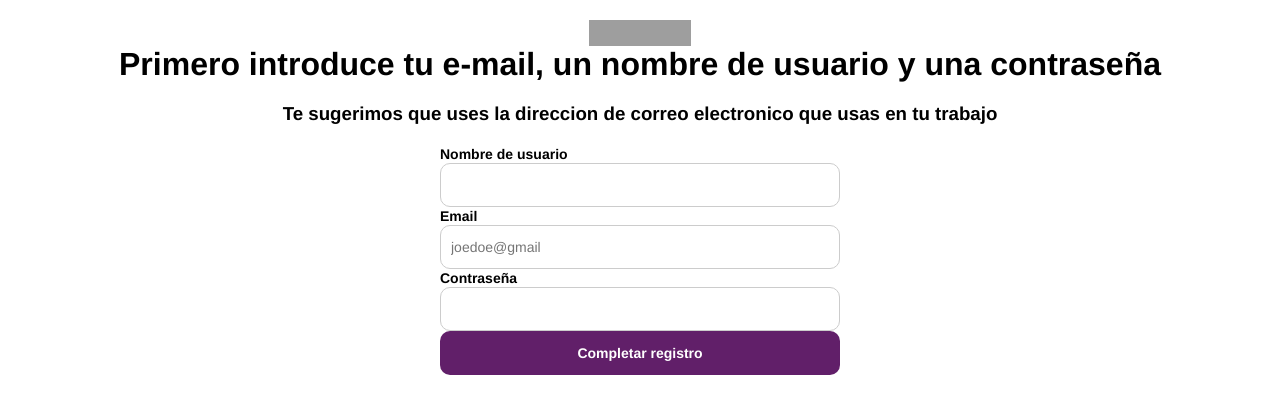
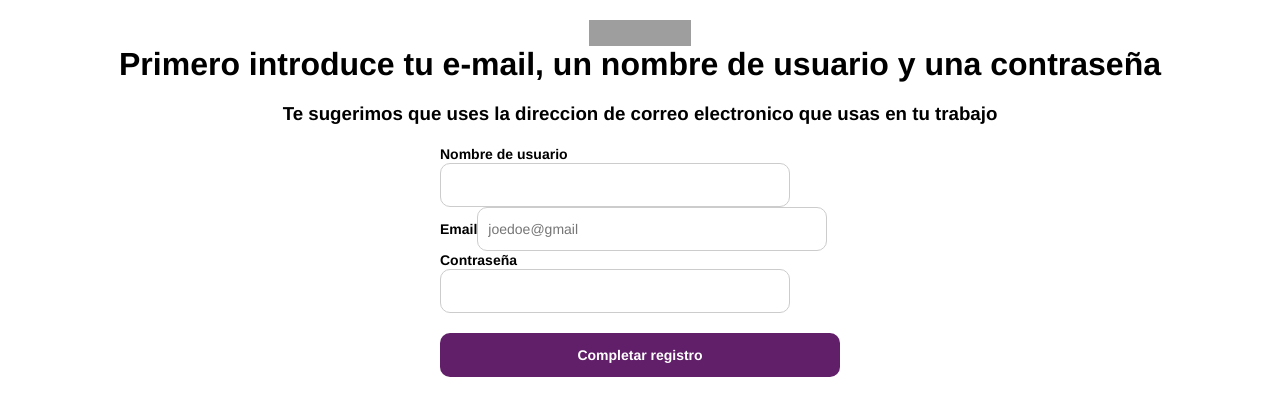
Before and after one commit to bruno-ariel/PWA_TM_27_2025_FRONTEND, a React (Vite) app: page /register in a window 1280 px wide. Shown: the top 416 px of the page. Built offline with nearby package versions, Linux system fonts and the light colour scheme; grey boxes are pictures that could not be loaded.

Commit message:
registro1.6

```diff
--- a/src/app.css
+++ b/src/app.css
@@ -330,7 +330,7 @@ h1 {
 }
 
 .form-register input {
-    width: 400px;
+    width: 350px;
     height: 44px;
     border-radius: 10px;
     border: 1px solid #ccc;
@@ -350,6 +350,7 @@ h1 {
     height: 44px;
     font-size: 14px;
     font-weight: bold;
+    margin-top: 20px;
     border: none;
     border-radius: 10px;
     cursor: pointer;
```
